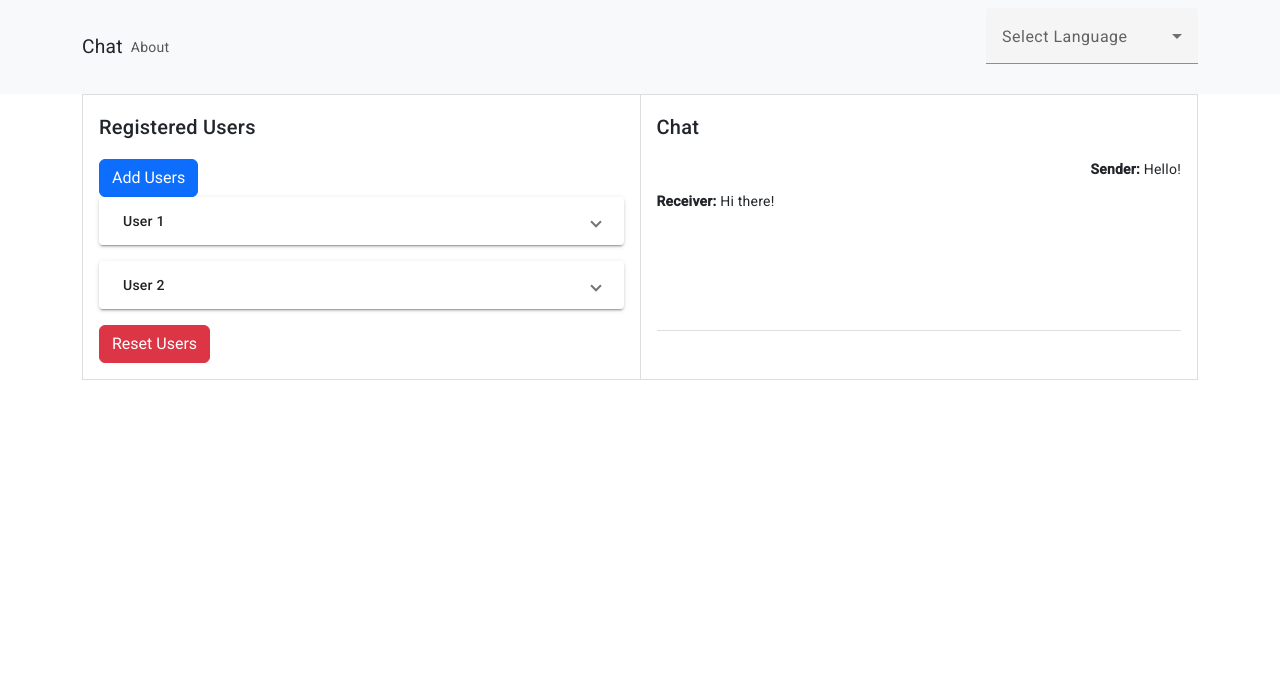
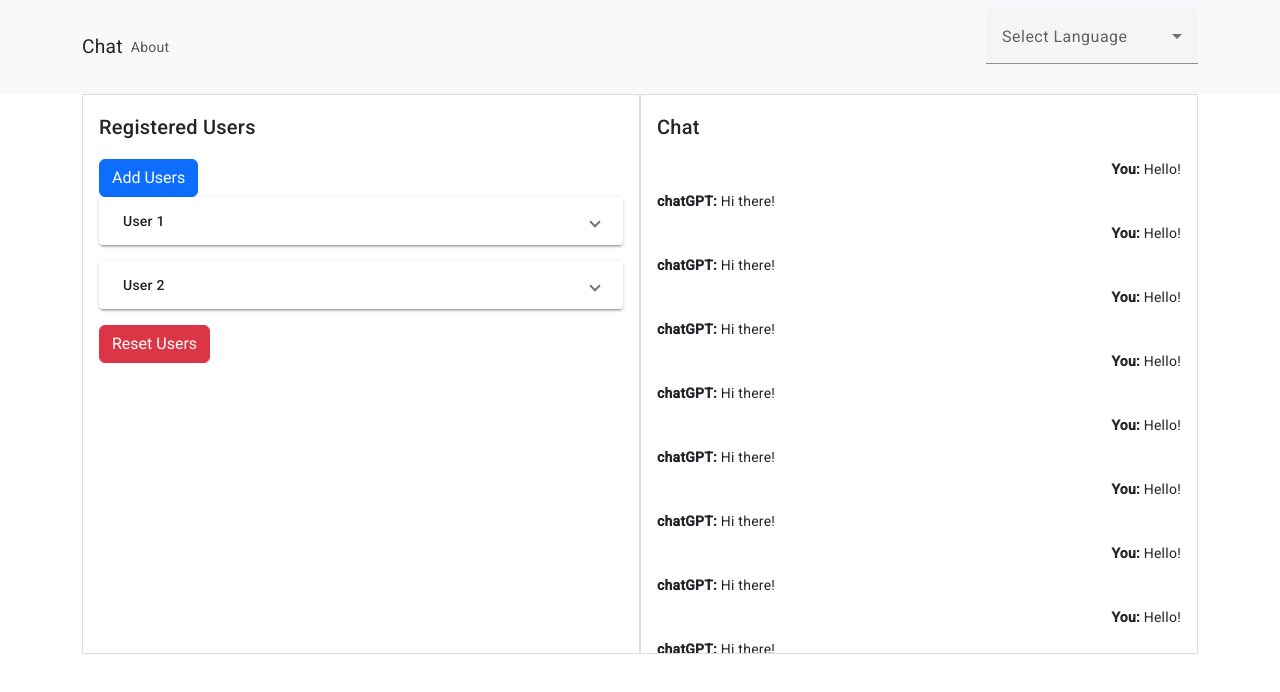
Before and after one commit to antoinebou12/VGCC_frontend, an Angular app in the folder vgcc_frontend/: page / in a window 1280 px wide. Shown: the top 692 px of the page. Built offline with nearby package versions, Linux system fonts and the light colour scheme.

Commit message:
scrollable right panel done

```diff
--- a/vgcc_frontend/src/app/landing-page/landing-page.component.css
+++ b/vgcc_frontend/src/app/landing-page/landing-page.component.css
@@ -5,14 +5,14 @@
     margin: 0 auto;
 }
 
+.left-panel {
+  border-right: none;
+}
+
 .left-panel, .right-panel {
   flex: 1;
   padding: 1rem;
   border: 1px solid #ddd;
-  }
-
-  .left-panel {
-    border-right: none;
 }
 
 .mat-expansion-panel {
@@ -25,12 +25,13 @@
 
 .right-panel {
   display: flex;
+  height: 70vh;
   flex-direction: column;
+  overflow-y: auto;
 }
 
 .chat-messages {
   flex: 1;
-    overflow-y: auto;
   border-bottom: 1px solid #ddd;
   padding-bottom: 1rem;
   margin-bottom: auto;
--- a/vgcc_frontend/src/app/landing-page/landing-page.component.ts
+++ b/vgcc_frontend/src/app/landing-page/landing-page.component.ts
@@ -21,7 +21,27 @@ export class LandingPageComponent {
 
   constructor() {
     // Add test messages
-    this.chatMessages.push({ sender: 'Sender', message: 'Hello!', senderType: 'sender' });
-    this.chatMessages.push({ sender: 'Receiver', message: 'Hi there!', senderType: 'receiver' });
+    this.chatMessages.push({ sender: 'You', message: 'Hello!', senderType: 'sender' });
+    this.chatMessages.push({ sender: 'chatGPT', message: 'Hi there!', senderType: 'receiver' });
+    this.chatMessages.push({ sender: 'You', message: 'Hello!', senderType: 'sender' });
+    this.chatMessages.push({ sender: 'chatGPT', message: 'Hi there!', senderType: 'receiver' });
+    this.chatMessages.push({ sender: 'You', message: 'Hello!', senderType: 'sender' });
+    this.chatMessages.push({ sender: 'chatGPT', message: 'Hi there!', senderType: 'receiver' });
+    this.chatMessages.push({ sender: 'You', message: 'Hello!', senderType: 'sender' });
+    this.chatMessages.push({ sender: 'chatGPT', message: 'Hi there!', senderType: 'receiver' });
+    this.chatMessages.push({ sender: 'You', message: 'Hello!', senderType: 'sender' });
+    this.chatMessages.push({ sender: 'chatGPT', message: 'Hi there!', senderType: 'receiver' });
+    this.chatMessages.push({ sender: 'You', message: 'Hello!', senderType: 'sender' });
+    this.chatMessages.push({ sender: 'chatGPT', message: 'Hi there!', senderType: 'receiver' });
+    this.chatMessages.push({ sender: 'You', message: 'Hello!', senderType: 'sender' });
+    this.chatMessages.push({ sender: 'chatGPT', message: 'Hi there!', senderType: 'receiver' });
+    this.chatMessages.push({ sender: 'You', message: 'Hello!', senderType: 'sender' });
+    this.chatMessages.push({ sender: 'chatGPT', message: 'Hi there!', senderType: 'receiver' });
+    this.chatMessages.push({ sender: 'You', message: 'Hello!', senderType: 'sender' });
+    this.chatMessages.push({ sender: 'chatGPT', message: 'Hi there!', senderType: 'receiver' });
+    this.chatMessages.push({ sender: 'You', message: 'Hello!', senderType: 'sender' });
+    this.chatMessages.push({ sender: 'chatGPT', message: 'Hi there!', senderType: 'receiver' });
+    this.chatMessages.push({ sender: 'You', message: 'Hello!', senderType: 'sender' });
+    this.chatMessages.push({ sender: 'chatGPT', message: 'Hi there!', senderType: 'receiver' });
   }
 }
```
Lines whose indentation alone changed are shown as unchanged.
